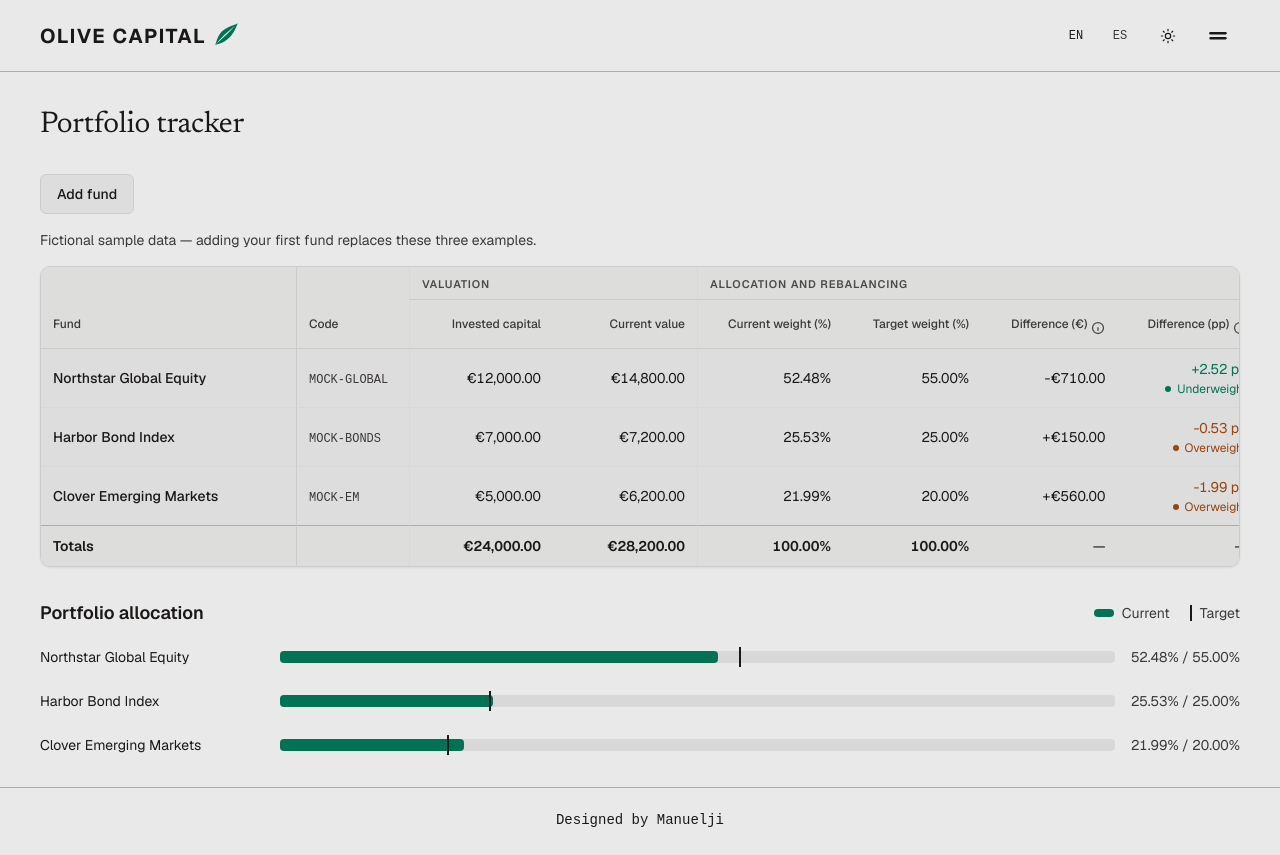
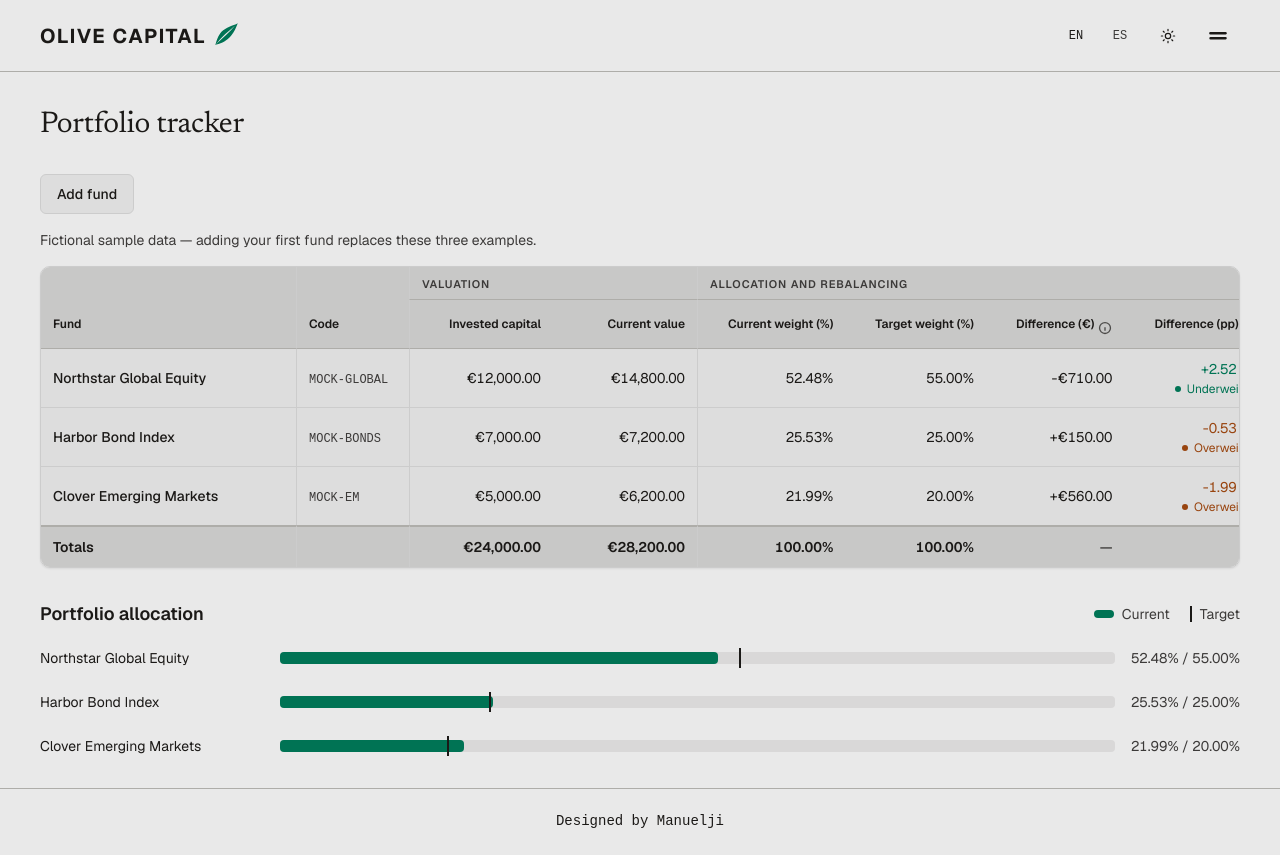
Before and after one commit to Manuelji022/incom, a Next.js app: page /en/portfolio in a window 1280 px wide. Built offline with nearby package versions, Linux system fonts and the light colour scheme.

Commit message:
fix(table): improve header, totals and row contrast in light mode (#41)

```diff
--- a/src/components/primitives/table.tsx
+++ b/src/components/primitives/table.tsx
@@ -58,7 +58,7 @@ function TableHeader({ sticky = true, className = "", ...props }: ComponentProps
   return (
     <thead
       data-slot="table-header"
-      className={cx(sticky && "sticky top-0 z-20", "[&_th]:bg-sunken", className)}
+      className={cx(sticky && "sticky top-0 z-20", "[&_th]:bg-component-active [&_th]:border-b-border-strong", className)}
       {...props}
     />
   );
@@ -80,7 +80,7 @@ function TableFooter({ sticky = true, className = "", ...props }: ComponentProps
       data-slot="table-footer"
       className={cx(
         sticky && "sticky bottom-0 z-20",
-        "[&_td]:bg-sunken [&_th]:bg-sunken [&_tr>*]:border-t [&_tr>*]:border-b-0 [&_tr>*]:border-t-border-strong [&_tr>*]:font-semibold",
+        "[&_td]:bg-component-active [&_th]:bg-component-active [&_tr>*]:border-t-2 [&_tr>*]:border-b-0 [&_tr>*]:border-t-border-strong [&_tr>*]:font-semibold [&_tr>*]:text-primary-foreground",
         className,
       )}
       {...props}
@@ -95,7 +95,7 @@ function TableRow({ className = "", ...props }: ComponentProps<"tr">) {
       className={cx(
         "group/row align-middle",
         // Cells own the background so sticky cells follow the row hover state.
-        "[&>td]:bg-container [&>th]:bg-container hover:[&>td]:bg-card hover:[&>th]:bg-card",
+        "[&>td]:bg-container [&>th]:bg-container hover:[&>td]:bg-component hover:[&>th]:bg-component",
         className,
       )}
       {...props}
@@ -116,7 +116,7 @@ function cellLayoutClasses({ align = "start", sticky, divider, numeric }: TableC
   return cx(
     alignClasses[align],
     numeric && "tabular-nums whitespace-nowrap",
-    divider && "border-s border-s-border-subtle",
+    divider && "border-s border-s-border-default",
     sticky && stickyStartClasses,
   );
 }
@@ -143,8 +143,8 @@ function TableHead({
       className={cx(
         "border-b border-b-border-default px-3 align-bottom whitespace-nowrap",
         variant === "group"
-          ? "pt-2.5 pb-1.5 text-[0.6875rem] font-semibold tracking-[0.08em] text-tertiary-foreground uppercase"
-          : "py-2 text-xs font-medium text-secondary-foreground",
+          ? "pt-2.5 pb-1.5 text-[0.6875rem] font-semibold tracking-[0.08em] text-secondary-foreground uppercase"
+          : "py-2 text-xs font-semibold text-primary-foreground",
         cellLayoutClasses({ align, sticky, divider, numeric }),
         sticky && "z-10",
         className,
@@ -161,7 +161,7 @@ function TableCell({ align = "start", sticky, divider, numeric, className = "",
     <td
       data-slot="table-cell"
       className={cx(
-        "border-b border-b-border-subtle px-3 py-2.5 transition-colors",
+        "border-b border-b-border-default px-3 py-2.5 transition-colors",
         cellLayoutClasses({ align, sticky, divider, numeric }),
         sticky && "z-10",
         className,
@@ -178,7 +178,7 @@ function TableRowHeader({ align = "start", sticky, divider, numeric, className =
       data-slot="table-row-header"
       scope="row"
       className={cx(
-        "border-b border-b-border-subtle px-3 py-2.5 font-medium transition-colors",
+        "border-b border-b-border-default px-3 py-2.5 font-medium transition-colors",
         cellLayoutClasses({ align, sticky, divider, numeric }),
         sticky && "z-10",
         className,
```
